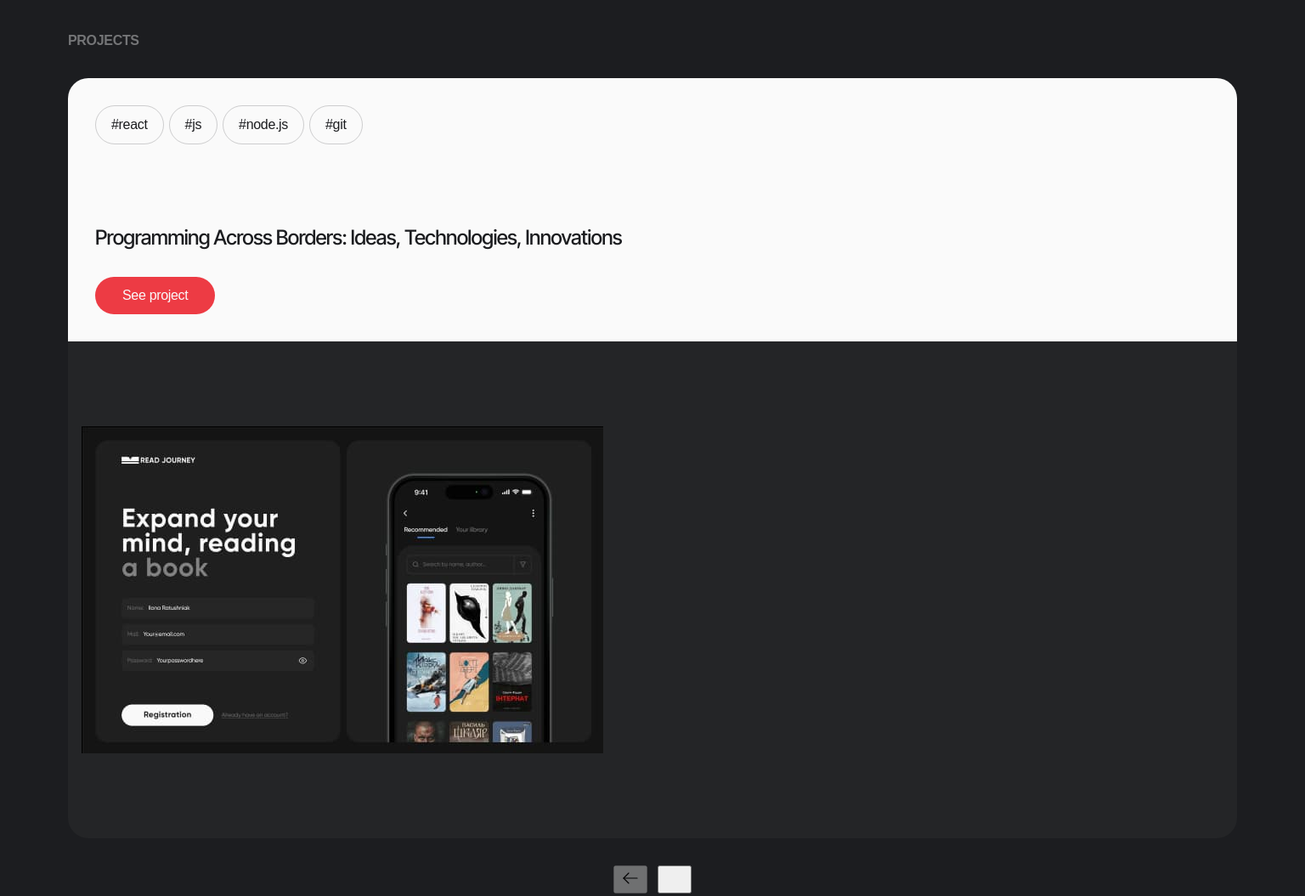
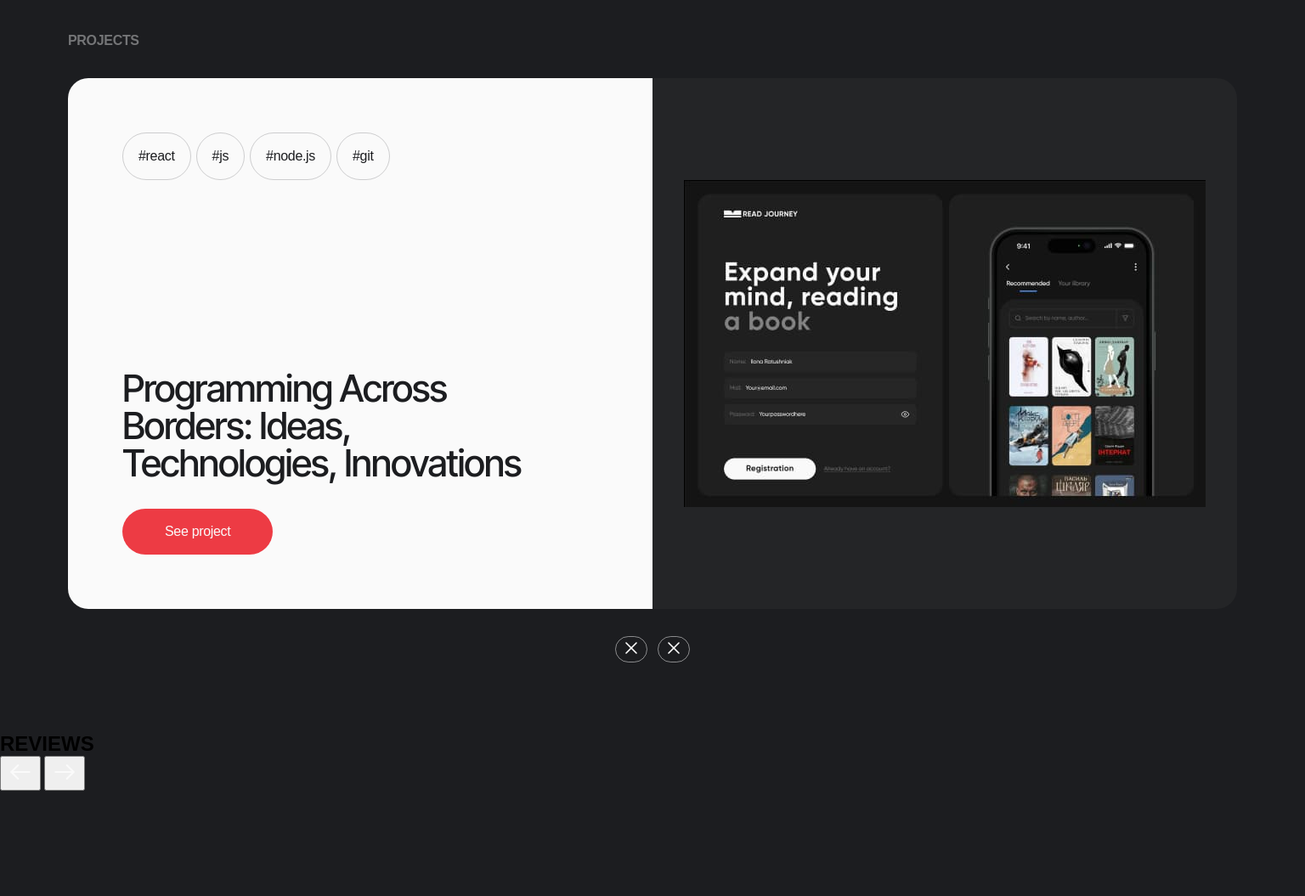
Before and after one commit to TOR10S/script-masters, a website built with Vite: page src/index.html in a window 1536 px wide. Shown: the part 620-1675 px from the top of the page at 85% size. After the commit the page ends 1551 px from the top, so only its background shows below. Built offline with nearby package versions, Linux system fonts and the light colour scheme; a web font is replaced by a local one.

Commit message:
desktop-and-tablet

```diff
--- a/src/css/projects.css
+++ b/src/css/projects.css
@@ -57,8 +57,8 @@ margin-bottom: 32px;
 .project-btn {
     display: inline-block;
     border-radius: 60px;
+    color: #FAFAFA;
 background: #ED3B44;
-color: #FAFAFA;
 font-size: 16px;
 font-style: normal;
 font-weight: 500;
@@ -83,3 +83,103 @@ border-radius: 0px 0px 24px 24px;
     justify-content: center;
     gap: 12px;
 }
+
+.projects-button-prev, .projects-button-next {
+    border-radius: 60px;
+    border: 1px solid rgba(250, 250, 250, 0.50);
+    background-color: transparent;
+}
+
+.projects-prev-arrow {
+    fill: #FAFAFA;
+    color: #FAFAFA;
+}
+
+
+
+@media screen and (min-width:768px) and (max-width:1439px) {
+    .projects-list {
+        width: 704px;
+    }
+
+    .project-tags{
+        margin-bottom: 164px;
+    }
+
+    .project-description{
+        width: 494px;
+        font-size: 44px;
+line-height: 44px; /* 100% */
+letter-spacing: -1.32px;
+    }
+
+    .project-info-wraper{
+        padding: 64px;
+    }
+
+    .project-img {
+        padding: 120px 45px;
+    }
+
+    .project-btn {
+        padding: 18px 50px;
+    }
+
+    .tag {
+        padding: 18px;
+    }
+}
+
+@media screen and (min-width:1440px) {
+    .projects-list {
+    width: 1376px;
+    }
+
+    .project-wraper {
+        display: flex;
+        flex-direction: row;
+    }
+
+    .project-info-wraper{
+        padding: 64px;
+    }
+
+    .project-tags{
+        margin-bottom: 223px;
+    }
+
+    .project-description{
+        width: 494px;
+        font-size: 44px;
+line-height: 44px; /* 100% */
+letter-spacing: -1.32px;
+    }
+
+    .project-img {
+        padding: 120px 37px;
+    }
+
+    .project-img-wraper {
+        border-radius: 0px  24px 24px 0px;
+    }
+
+    .project-info-wraper {
+        width: 688px;
+        border-radius: 24px 0px 0px 24px;
+    }
+
+    .project-description{
+        width: 494px;
+        font-size: 44px;
+line-height: 44px; /* 100% */
+letter-spacing: -1.32px;
+    }
+
+    .project-btn {
+        padding: 18px 50px;
+    }
+
+    .tag {
+        padding: 18px;
+    }
+}
--- a/src/partials/projects.html
+++ b/src/partials/projects.html
@@ -4,6 +4,7 @@
         <div class="swiper-container">
             <ul class="swiper-wrapper projects-list">
                 <li class="swiper-slide projects-item">
+                    <div class="project-wraper">
                     <div class="project-info-wraper">
                         <div class="project-tags">
                             <button class="tag">#react</button>
@@ -22,8 +23,10 @@
                             <img src="../img/projects/project-img-1-1x.jpg" alt="Project Image 1" class="project-img">
                         </picture>
                     </div>
+                </div>
                 </li>
                 <li class="swiper-slide projects-item">
+                    <div class="project-wraper">
                     <div class="project-info-wraper">
                         <div class="project-tags">
                             <button class="tag">#react</button>
@@ -42,8 +45,10 @@
                             <img src="../img/projects/project-img-2-1x.jpg" alt="Project Image 2" class="project-img">
                         </picture>
                     </div>
+                </div>
                 </li>
                 <li class="swiper-slide projects-item">
+                    <div class="project-wraper">
                     <div class="project-info-wraper">
                         <div class="project-tags">
                             <button class="tag">#react</button>
@@ -62,11 +67,12 @@
                             <img src="../img/projects/project-img-3-1x.jpg" alt="Project Image 3" class="project-img">
                         </picture>
                     </div>
+                </div>
                 </li>
             </ul>
             <div class="arrow-navigation">
-                <button class="projects-button-prev"><svg class="projects-prev-arrow" width="24" height="24"><use href="../img/icons.svg#icon-arrow-narrow-left"></use></svg></button>
-                <button class="projects-button-next"><svg class="projects-next-arrow" width="24" height="24"><use href="../img/icons.svg#icon-arrow-narrow-right"></use></svg></button>
+                <button class="projects-button-prev"><svg class="projects-prev-arrow" width="24" height="24"><use href="../img/icons.svg#icon-close"></use></svg></button>
+                <button class="projects-button-next"><svg class="projects-next-arrow" width="24" height="24"><use href="../img/icons.svg#icon-close"></use></svg></button>
             </div>
         </div>
     </div>
```
